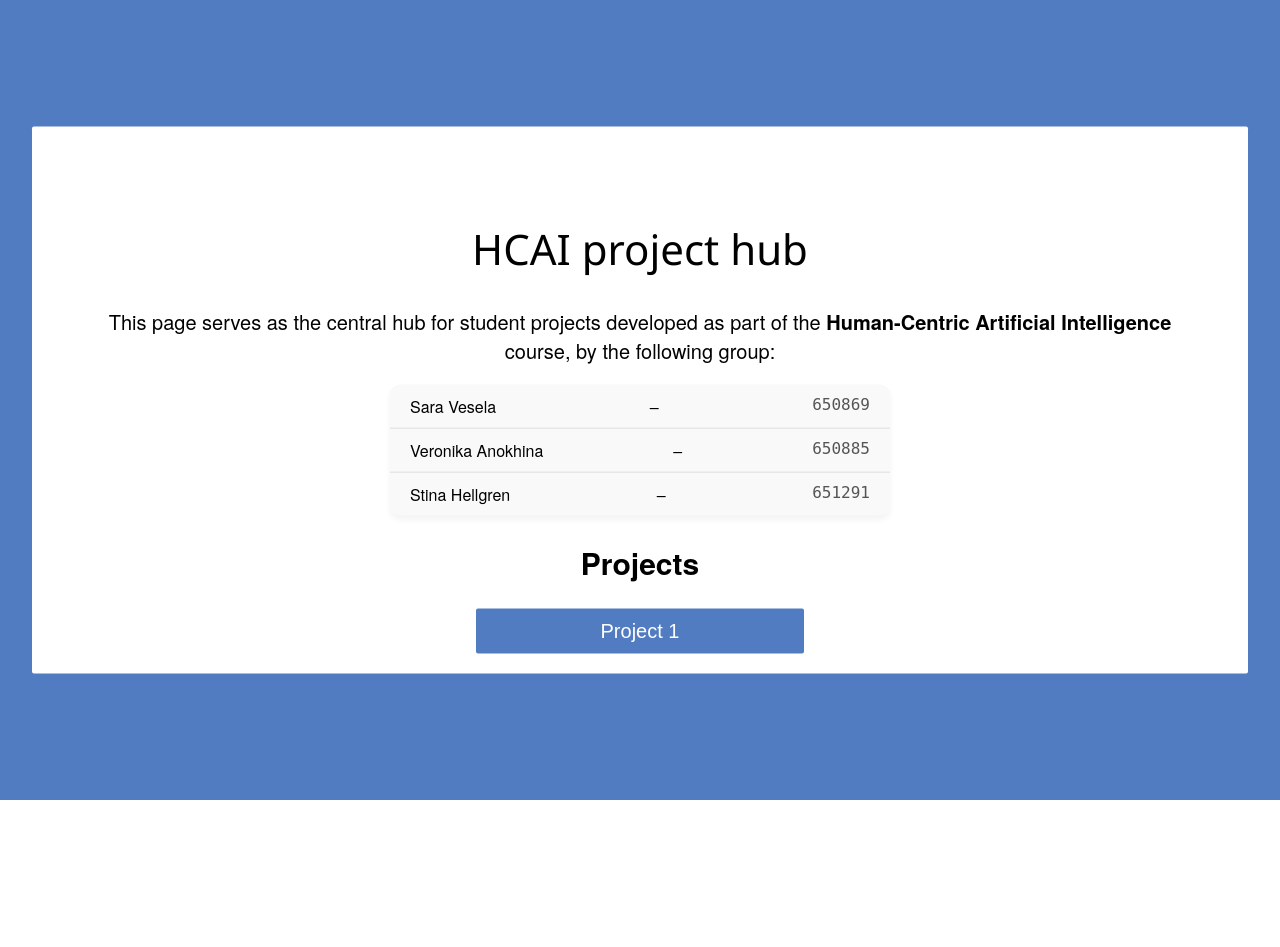
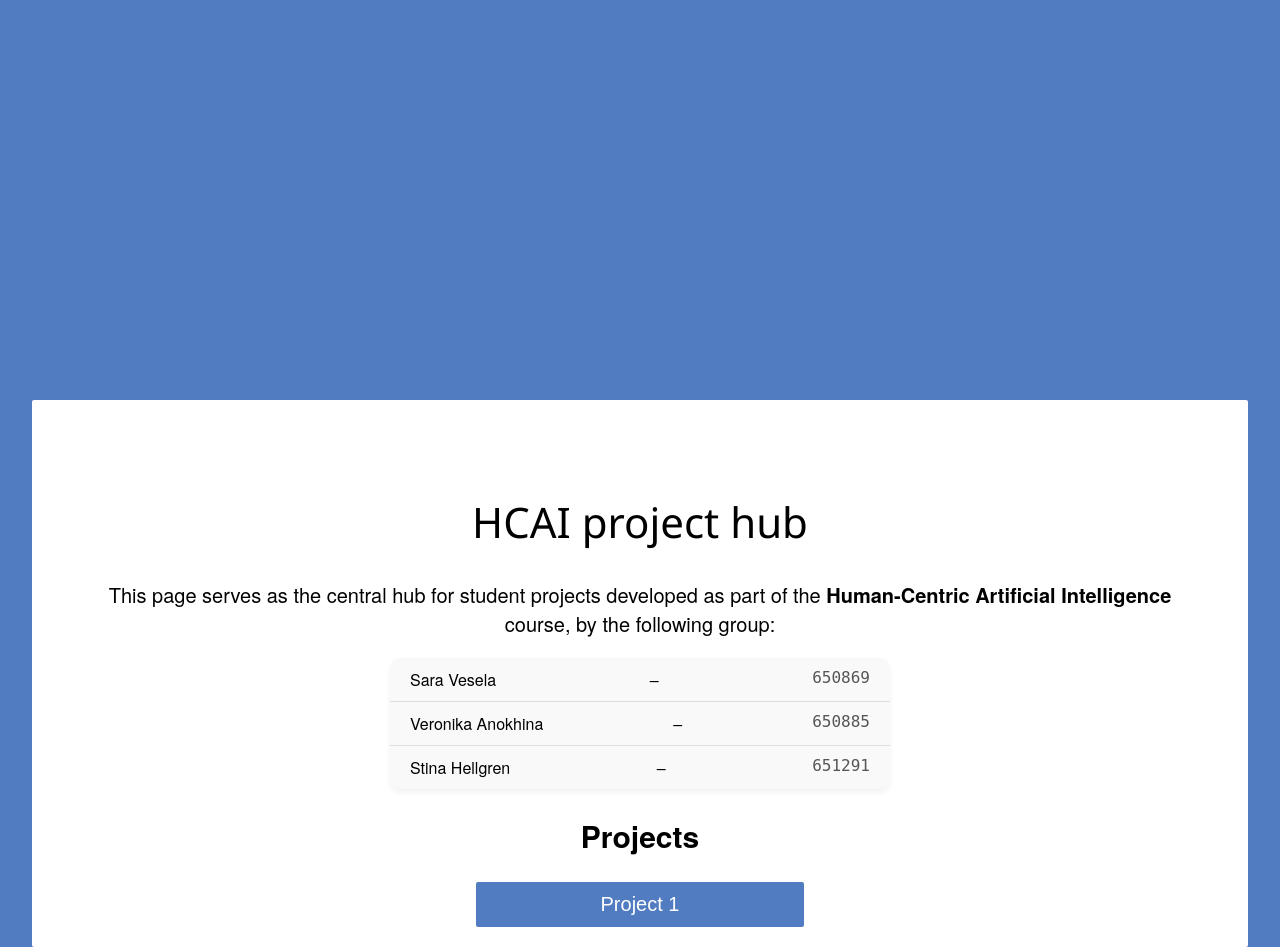
Before and after one commit to sevenxx07/Human-CentricAI_Project, a Django app: page / in a window 1280 px wide. Before the commit the page ends 800 px from the top, so only its background shows below. Run offline with Django 5.2, Linux system fonts and the light colour scheme.

Commit message:
fix page cutting

```diff
--- a/static/style.css
+++ b/static/style.css
@@ -37,7 +37,7 @@ body {
   position: absolute;
   top: 50%;
   left: 50%;
-  transform: translate(-50%, -50%);
+  transform: translate(-50%, 0%);
 }
 
 .title-container{
```
